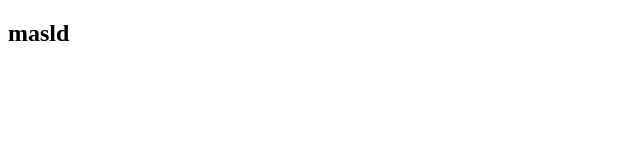
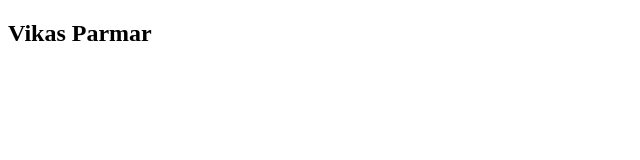
Before and after one commit to cuneiform-hariom/test, a plain HTML site: page index.html in a window 1280 px wide. Shown: the whole page, without its empty margins (0-640 px from the left). Drawn offline with Linux system fonts and the light colour scheme.

Commit message:
Update index.html

```diff
--- a/index.html
+++ b/index.html
@@ -6,6 +6,6 @@
     <title>Document</title>
 </head>
 <body>
-    <h2>masld</h2>
+    <h2>Vikas Parmar</h2>
 </body>
 </html>
```
